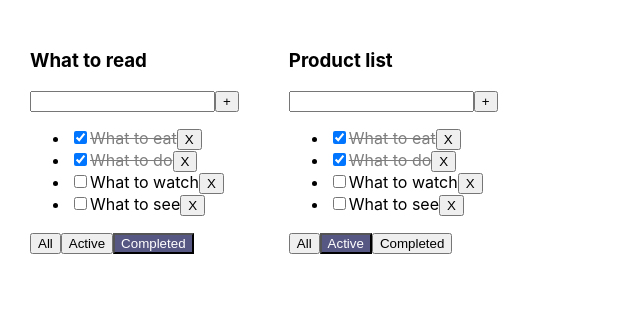
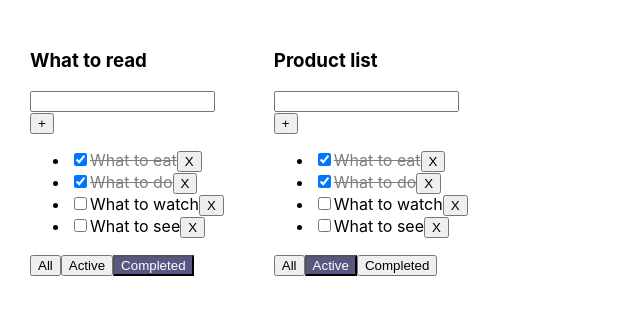
Before and after one commit to Alonasa/todolist, a React (Create React App) app: page / in a window 1280 px wide. Shown: the top 314 px of the page, without its empty margins (0-640 px from the left). Built offline with nearby package versions, Linux system fonts and the light colour scheme.

Commit message:
added input field and input button with props

```diff
--- a/src/AddInput.tsx
+++ /dev/null
@@ -1,40 +0,0 @@
-import React, {ChangeEvent, KeyboardEvent, useState} from 'react';
-import styles from './Todolist.module.css';
-
-type inputType = {
-  addTask: (title: string) => void
-  error: string | null
-}
-
-
-export const AddInput = (props: inputType) => {
-  const[task, setTask] = useState('')
-
-
-  const changeHandler = (event: ChangeEvent<HTMLInputElement>)=> {
-	setTask(event.currentTarget.value);
-  }
-
-  const taskHandler = () => {
-	props.addTask(task)
-	setTask('')
-  }
-
-  const keyHandler = (event: KeyboardEvent<HTMLInputElement>) => {
-	if (event.key === 'Enter') {
-	  taskHandler()
-	}
-  }
-
-  return (
-	<div>
-	  <input className={props.error ? styles.error : ''} value={task}
-			 onChange={changeHandler} onKeyPress={keyHandler}/>
-	  <button onClick={taskHandler}>+</button>
-	  {props.error &&
-      <div className={styles.error__message}>{props.error}</div>}
-	</div>
-  );
-};
-
-export default AddInput;
--- /dev/null
+++ b/src/Input/Button.tsx
@@ -0,0 +1,13 @@
+import React from 'react';
+
+type propsType = {
+  taskHandler: ()=> void
+}
+
+export const Button = (props: propsType) => {
+  return (
+	<div>
+	  <button onClick={props.taskHandler}>+</button>
+	</div>
+  );
+};
--- /dev/null
+++ b/src/Input/Input.tsx
@@ -0,0 +1,30 @@
+import React from 'react';
+import styles from '../Todolist.module.css';
+import InputField from './InputField';
+import {Button} from './Button';
+
+type inputType = {
+  addTask: (title: string) => void
+  error: string | null
+  task: string
+  setTask: (type: string) => void
+}
+
+
+export const Input = (props: inputType) => {
+
+  const taskHandler = () => {
+	props.addTask(props.task)
+	props.setTask('')
+  }
+
+  return (
+	<div>
+	  <InputField error={props.error} taskHandler={taskHandler} task={props.task}
+				  setTask={props.setTask}/>
+	  <Button taskHandler={taskHandler}/>
+	  {props.error &&
+      <div className={styles.error__message}>{props.error}</div>}
+	</div>
+  );
+};
--- /dev/null
+++ b/src/Input/InputField.tsx
@@ -0,0 +1,30 @@
+import React, {ChangeEvent, KeyboardEvent} from 'react';
+import styles from '../Todolist.module.css';
+
+type propsType = {
+  error: string | null
+  taskHandler: ()=>void
+  task: string
+  setTask: (title: string)=>void
+}
+
+const InputField = (props: propsType) => {
+  const changeHandler = (event: ChangeEvent<HTMLInputElement>)=> {
+	props.setTask(event.currentTarget.value);
+  }
+
+  const keyHandler = (event: KeyboardEvent<HTMLInputElement>) => {
+	if (event.key === 'Enter') {
+	  props.taskHandler()
+	}
+  }
+
+  return (
+	<div>
+	  <input className={props.error ? styles.error : ''} value={props.task}
+			 onChange={changeHandler} onKeyPress={keyHandler}/>
+	</div>
+  );
+};
+
+export default InputField;
--- a/src/Todolist.tsx
+++ b/src/Todolist.tsx
@@ -1,6 +1,6 @@
 import React, {ChangeEvent, KeyboardEvent, useState} from 'react';
 import styles from './Todolist.module.css';
-import AddInput from './AddInput';
+import {Input} from './Input/Input';
 
 type propsType = {
   title: string
@@ -22,7 +22,7 @@ type taskType = {
 }
 
 export const Todolist = (props: propsType) => {
-
+  const[task, setTask] = useState('')
 
 
   const filterHandler = (value: filterType) => {
@@ -40,7 +40,7 @@ export const Todolist = (props: propsType) => {
   return (
 	<div>
 	  <h3>{props.title}</h3>
-	  <AddInput addTask={props.addTask} error={props.error}/>
+	  <Input addTask={props.addTask} error={props.error} task={task} setTask={setTask}/>
 	  <ul>
 		{props.tasks.map((task) => {
 			return (<li key={task.id}>
```
